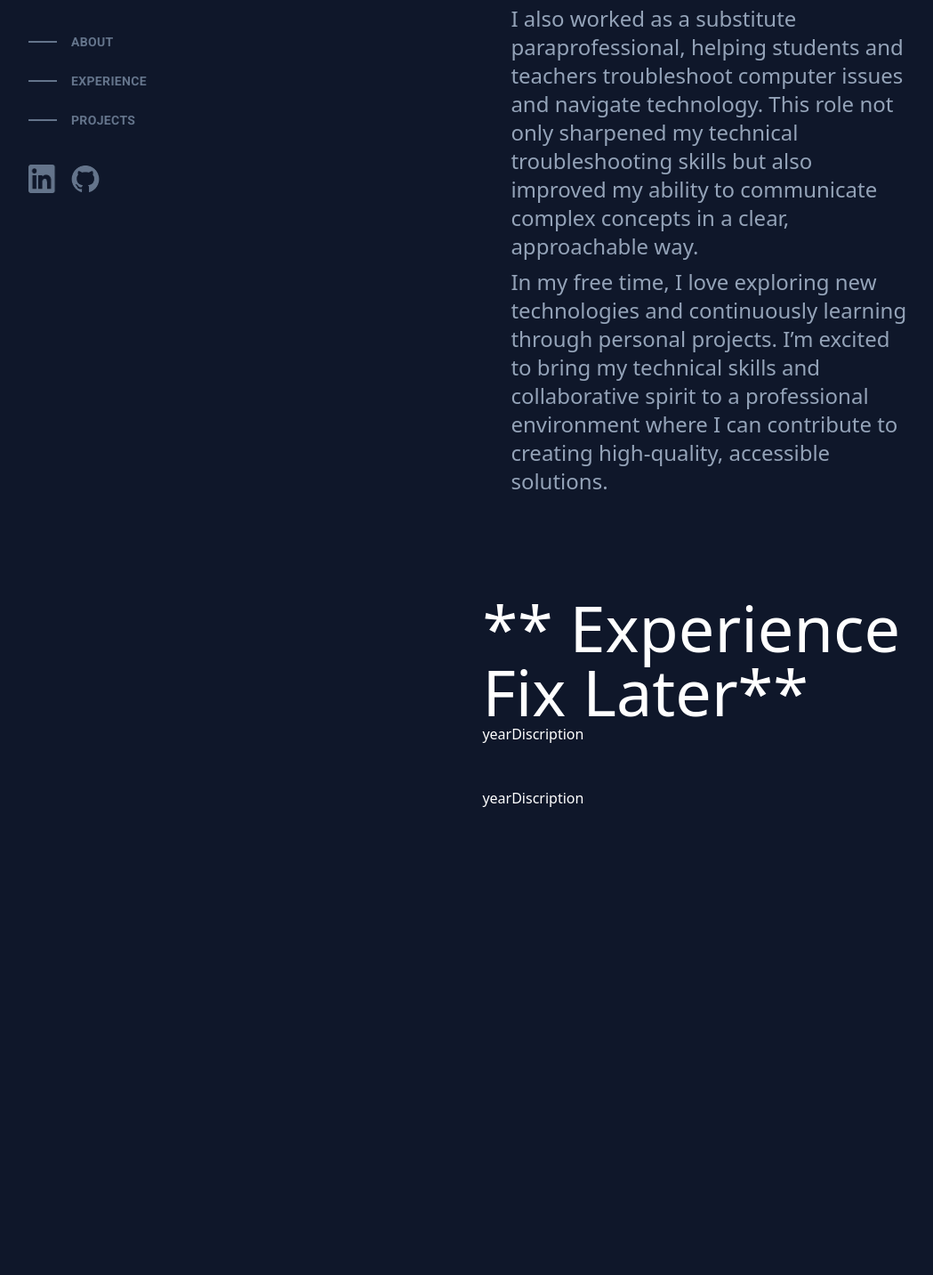
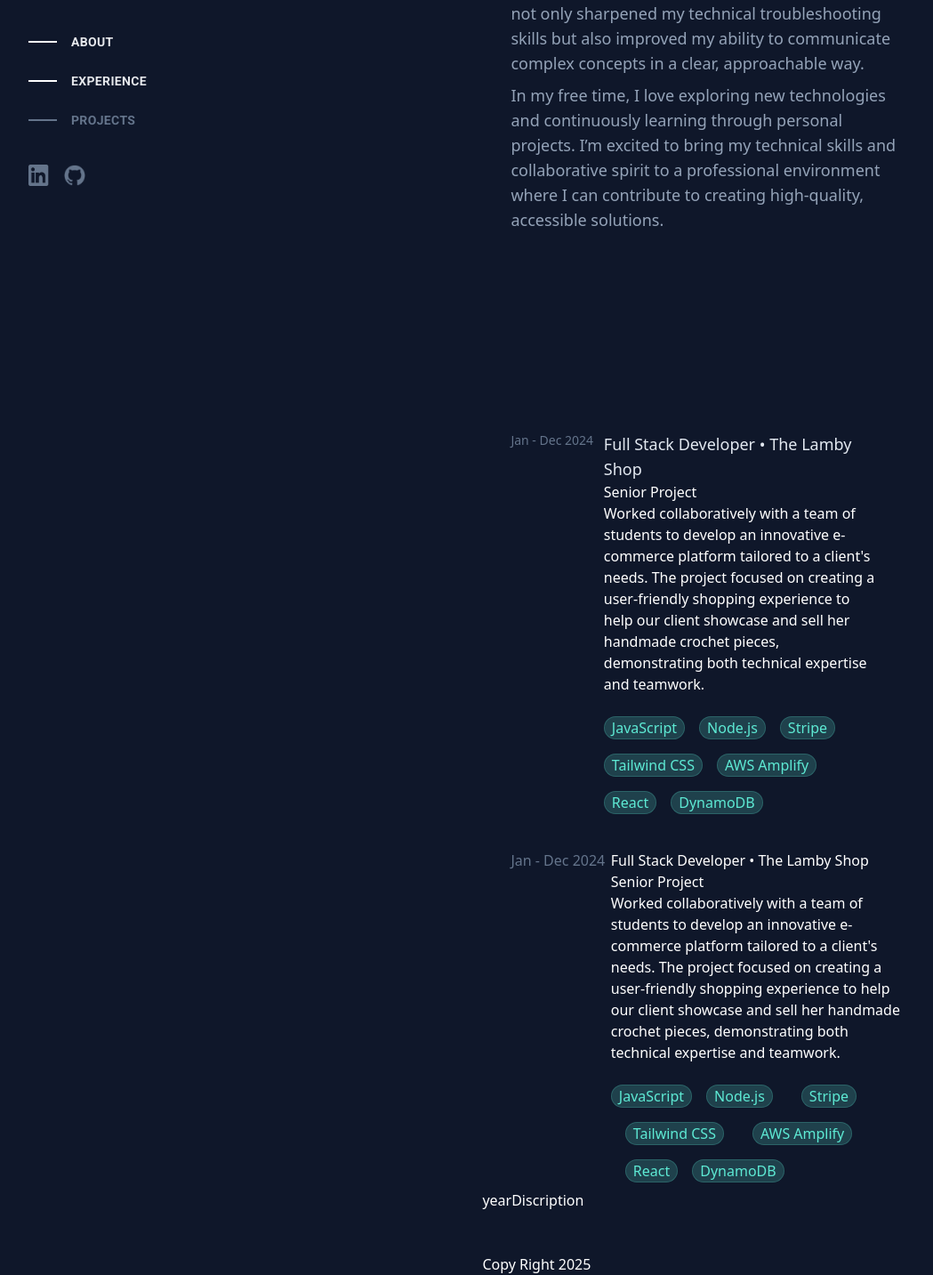
Before and after one commit to j-medrano/j-medrano.github.io, a React (Create React App) app: page / in a window 1280 px wide. Shown: the part 587-2020 px from the top of the page at 89% size, without its empty margins (80-1129 px from the left). Before the commit the page ends 1544 px from the top, so only its background shows below. Built offline with nearby package versions, Linux system fonts and the light colour scheme.

Commit message:
Added more design to the experience section and left side can bigger for the about experience and project when scrolling to the section on the right

```diff
--- a/src/App.js
+++ b/src/App.js
@@ -3,14 +3,58 @@ import Header from "./components/Header";
 import profile_pic from "./images/profile_pic.jpeg"; // Ensure you have the correct path
 import linkedin from "./images/linkedin.png"
 import github from "./images/github_icon.png"
-import { useRef } from "react";
-
+import { useRef, useState, useEffect } from "react";
 function App() {
   const aboutRef = useRef(null); // Create a reference for "About" section
   const experienceRef = useRef(null);
+  const [isAboutHovered, setIsAboutHovered] = useState(false);
+  const [isExperienceHovered, setIsExperienceHovered] = useState(false);
+
   const scrollToSection = (ref) => {
     ref.current?.scrollIntoView({ behavior: "smooth" });
   };
+const checkSectionVisibility = () => {
+  const aboutSection = aboutRef.current;
+  const experienceSection = experienceRef.current;
+
+  if (aboutSection && experienceSection) {
+    // Check if "About" section is in view
+    if (
+      aboutSection.getBoundingClientRect().top < window.innerHeight &&
+      aboutSection.getBoundingClientRect().bottom > 0
+    ) {
+      setIsAboutHovered(true);
+      setIsExperienceHovered(false); // Disable hover effect on Experience when About is visible
+    } else {
+      setIsAboutHovered(false);
+    }
+
+    // Check if "Experience" section is in view
+    if (
+      experienceSection.getBoundingClientRect().top < window.innerHeight/2 &&
+      experienceSection.getBoundingClientRect().bottom > 0
+    ) {
+      if (!isAboutHovered) {
+        setIsExperienceHovered(true); // Only highlight Experience if About is not highlighted
+      }
+    } else {
+      setIsExperienceHovered(false);
+    }
+
+
+  }
+  console.log('about ' + isAboutHovered)
+
+};
+
+
+
+  useEffect(() => {
+    window.addEventListener("scroll", checkSectionVisibility);
+    return () => {
+      window.removeEventListener("scroll", checkSectionVisibility);
+    };
+  }, []);
   return (
     <Router>
       <Header title="Jonathan Medrano" />
@@ -38,9 +82,9 @@ function App() {
               <li>
                 <a
                   onClick={() => scrollToSection(aboutRef)}
-                  className="group flex flex-row items-center text-[#64748b] pb-6 pt-12 hover:scale-105 hover:text-[#e5e7eb] transition-all duration-200">
-                  <div className="w-8 border border-[#64748b] transition-all duration-150 group-hover:w-20 group-hover:border-white"></div>
-                  <p className="pl-4 font-semibold text-sm tracking-wide transition-all duration-150 group-hover:text-lg">
+                  className={`group flex flex-row items-center text-[#64748b] pb-6 pt-12 hover:scale-105 transition-all duration-200 ${isAboutHovered ? "text-[#e5e7eb]" : "hover:text-[#e5e7eb]"}`}>
+                  <div className={`w-8 border border-[#64748b] transition-all duration-150 group-hover:w-20 group-hover:border-white ${isAboutHovered ? "text-[#e5e7eb] w-20 border-white" : "hover:text-[#e5e7eb]"}`}></div>
+                  <p className={`pl-4 font-semibold text-sm tracking-wide transition-all duration-150 group-hover:text-[1.25rem]  ${isAboutHovered ? "text-[1.25rem]" : "hover:text-[#e5e7eb]"}`}>
                     ABOUT
                   </p>
                 </a>
@@ -49,9 +93,11 @@ function App() {
               <li>
                 <a
                   onClick={() => scrollToSection(experienceRef)}
-                  className="group flex flex-row items-center text-[#64748b] pb-6 hover:scale-105 hover:text-[#e5e7eb] transition-all duration-200">
-                  <div className="w-8 border border-[#64748b] transition-all duration-150 group-hover:w-20 group-hover:border-white"></div>
-                  <p className="pl-4 font-semibold text-sm tracking-wide transition-all duration-150 group-hover:text-lg">
+                  className={`group flex flex-row items-center text-[#64748b] pb-6 hover:scale-105 transition-all duration-200 ${isExperienceHovered ? "text-[#e5e7eb]" : "hover:text-[#e5e7eb]"}`}>
+                  <div className={`w-8 border border-[#64748b] transition-all duration-150 group-hover:w-20 group-hover:border-white ${isExperienceHovered ? "text-[#e5e7eb] w-20 border-white" : "hover:text-[#e5e7eb]"}`}>
+
+                  </div>
+                  <p className={`pl-4 font-semibold text-sm tracking-wide transition-all duration-150 group-hover:text-[1.25rem] ${isExperienceHovered ? "text-[1.25rem]" : "hover:text-[#e5e7eb]"}`}>
                     EXPERIENCE
                   </p>
                 </a>
@@ -70,8 +116,8 @@ function App() {
           </div>
           {/* these are the images links */}
           <div className="flex flex-row  justify-start  w-full pt-10 gap-x-4">
-            <img src={linkedin} className="w-8 h-8 transition duration-200 hover:brightness-200" alt="linkedin"/>
-            <img src={github} className="w-8 h-8 transition duration-200 hover:brightness-200" alt="github"/>
+            <img src={linkedin} className="w-6 h-6 transition duration-200 hover:brightness-200" alt="linkedin"/>
+            <img src={github} className="w-6 h-6 transition duration-200 hover:brightness-200" alt="github"/>
 
           </div>
         </div>
@@ -80,46 +126,112 @@ function App() {
         <div className="lg:w-[55%] lg:ml-auto  text-white min-h-screen pr-8  lg:pl-8 text-[#94a3b8] sm:relative">
           {/* about section */}
           <div className="text-2xl pl-8 lg:hidden lg:block sticky bg-[#0f172a]/90 mt-24  py-6 top-0 z-20 text-[#e2e8f0] backdrop-blur-sm">ABOUT</div>
-          <div ref={aboutRef} className="lg:text-7xl border lg:h-20 opacity-0">**ABOUT Fix Later*</div>
 
-          <div  className="lg:text-7xl mb-22 text-[#94a3b8] lg:mb-28">
-            <p className=" ml-8 text-2xl pt-2">
+          <div ref={aboutRef} className="lg:text-7xl border lg:h-32 opacity-0">**ABOUT Fix Later*</div>
+
+          <div  className="lg:text-7xl text-lg mb-22 text-[#94a3b8] lg:mb-28">
+            <p className=" ml-8 text-lg pt-2 ">
                   Hi, I'm Jonathan—a recent Computer Science graduate from Sacramento State University with a passion for building innovative software solutions. During my studies,
                   I got hands-on experience in full-stack development and system analysis, particularly through my senior project where I built an e-commerce platform from scratch.
                   That project taught me how to design user-friendly interfaces, optimize database performance, and implement secure authentication.
                 </p>
-                <p className="ml-8 text-2xl pt-2">
+                <p className="ml-8 text-lg pt-2">
                   I also worked as a substitute paraprofessional, helping students and teachers troubleshoot computer issues and navigate technology.
                   This role not only sharpened my technical troubleshooting skills but also improved my ability to communicate complex concepts in a clear, approachable way.
                 </p>
-                <p className="ml-8 text-2xl pt-2">
+                <p className="ml-8 text-lg pt-2">
                   In my free time, I love exploring new technologies and continuously learning through personal projects.
                   I’m excited to bring my technical skills and collaborative spirit to a professional environment where I can contribute to creating high-quality, accessible solutions.
                 </p>
           </div>
 
           {/* experience section */}
-          <div ref={experienceRef} className="lg:text-7xl">** Experience Fix Later**
-            {/* <p className="ml-8 text-2xl pt-2">
-                Hi, I'm Jonathan—a recent Computer Science graduate from Sacramento State University with a passion for building innovative software solutions. During my studies,
-                I got hands-on experience in full-stack development and system analysis, particularly through my senior project where I built an e-commerce platform from scratch.
-                That project taught me how to design user-friendly interfaces, optimize database performance, and implement secure authentication.
-              </p>
-              <p className="ml-8 text-2xl pt-2">
-                I also worked as a substitute paraprofessional, helping students and teachers troubleshoot computer issues and navigate technology.
-                This role not only sharpened my technical troubleshooting skills but also improved my ability to communicate complex concepts in a clear, approachable way.
-              </p>
-              <p className="ml-8 text-2xl pt-2">
-                In my free time, I love exploring new technologies and continuously learning through personal projects.
-                I’m excited to bring my technical skills and collaborative spirit to a professional environment where I can contribute to creating high-quality, accessible solutions.
-              </p> */}
+          <div className="text-2xl pl-8  sm:block lg:hidden sticky bg-[#0f172a]/90 mt-24 py-6 top-0 z-20 text-[#e2e8f0] backdrop-blur-sm">
+              Experience
+          </div>
+          <div ref={experienceRef} className="lg:text-7xl border lg:h-20 opacity-0">Experience</div>
+          {/* <div ref={experienceRef} className="lg:text-7xl">** Experience Fix Later**</div> */}
 
-          </div>
 
-          <div className="flex flex-col">
-              <div className="flex flex-row pb-12">
-                <div>year</div>
-                <div>Discription</div>
+
+          <div className="flex flex-col  ">
+
+              <div className="flex flex-col sm:flex-col lg:flex-row group cursor-pointer px-8 py-8 lg:hover:bg-[#1f2937]/60 transition-all duration-300 rounded-md">
+                <div className="lg:w-1/4 mb-2 lg:mb-0 lg:pr-20 whitespace-nowrap text-[#64748b] font-medium text-sm">Jan - Dec 2024</div>
+                <div className="flex flex-col lg:w-3/4">
+                  <div className="lg:group-hover:text-[#5eead4] transition-all duration-300 hover:text-[#5eead4] text-[#e2e8f0] font-medium text-lg">
+                    Full Stack Developer • The Lamby Shop
+                  </div>
+                  <div>Senior Project</div>
+                  <div>
+                    Worked collaboratively with a team of students to develop an innovative e-commerce platform tailored to a client's needs.
+                    The project focused on creating a user-friendly shopping experience to help our client showcase and sell her handmade crochet pieces,
+                    demonstrating both technical expertise and teamwork.
+                  </div>
+                  <div className="mt-4 cursor-pointer">
+                    <p className=" border border-[#5eead4]/20 px-2 rounded-full bg-[#5eead4]/20 text-[#5eead4] inline-block w-fit mr-4 my-2 ">
+                      JavaScript
+                    </p>
+                    <p className=" border border-[#5eead4]/20 px-2 rounded-full bg-[#5eead4]/20 text-[#5eead4] inline-block w-fit mr-4 my-2">
+                      Node.js
+                    </p>
+                    <p className=" border border-[#5eead4]/20 px-2 rounded-full bg-[#5eead4]/20 text-[#5eead4] inline-block w-fit mr-4 my-2">
+                      Stripe
+                    </p>
+                    <p className=" border border-[#5eead4]/20 px-2 rounded-full bg-[#5eead4]/20 text-[#5eead4] inline-block w-fit mr-4 my-2">
+                      Tailwind CSS
+                    </p>
+                    <p className=" border border-[#5eead4]/20 px-2 rounded-full bg-[#5eead4]/20 text-[#5eead4] inline-block w-fit mr-4 my-2">
+                      AWS Amplify
+                    </p>
+                    <p className=" border border-[#5eead4]/20 px-2 rounded-full bg-[#5eead4]/20 text-[#5eead4] inline-block w-fit mr-4 my-2">
+                      React
+                    </p>
+                    <p className=" border border-[#5eead4]/20 px-2 rounded-full bg-[#5eead4]/20 text-[#5eead4] inline-block w-fit mr-4 my-2">
+                      DynamoDB
+                    </p>
+                  </div>
+
+
+                </div>
+              </div>
+
+              <div className="flex flex-col sm:flex-col lg:flex-row  cursor-pointer pl-8">
+                <div className="lg:w-1/4 mb-2 lg:mb-0 lg:pr-20 whitespace-nowrap text-[#64748b]">Jan - Dec 2024</div>
+                <div className="flex flex-col lg:w-3/4">
+                  <div>Full Stack Developer • The Lamby Shop</div>
+                  <div>Senior Project</div>
+                  <div>
+                    Worked collaboratively with a team of students to develop an innovative e-commerce platform tailored to a client's needs.
+                    The project focused on creating a user-friendly shopping experience to help our client showcase and sell her handmade crochet pieces,
+                    demonstrating both technical expertise and teamwork.
+                  </div>
+                  <div className="mt-4 cursor-pointer">
+                    <p className=" border border-[#5eead4]/20 px-2 rounded-full bg-[#5eead4]/20 text-[#5eead4] inline-block w-fit ">
+                      JavaScript
+                    </p>
+                    <p className=" border border-[#5eead4]/20 px-2 rounded-full bg-[#5eead4]/20 text-[#5eead4] inline-block w-fit mx-4 my-2">
+                      Node.js
+                    </p>
+                    <p className=" border border-[#5eead4]/20 px-2 rounded-full bg-[#5eead4]/20 text-[#5eead4] inline-block w-fit mx-4 my-2">
+                      Stripe
+                    </p>
+                    <p className=" border border-[#5eead4]/20 px-2 rounded-full bg-[#5eead4]/20 text-[#5eead4] inline-block w-fit mx-4 my-2">
+                      Tailwind CSS
+                    </p>
+                    <p className=" border border-[#5eead4]/20 px-2 rounded-full bg-[#5eead4]/20 text-[#5eead4] inline-block w-fit mx-4 my-2">
+                      AWS Amplify
+                    </p>
+                    <p className=" border border-[#5eead4]/20 px-2 rounded-full bg-[#5eead4]/20 text-[#5eead4] inline-block w-fit mx-4 my-2">
+                      React
+                    </p>
+                    <p className=" border border-[#5eead4]/20 px-2 rounded-full bg-[#5eead4]/20 text-[#5eead4] inline-block w-fit">
+                      DynamoDB
+                    </p>
+                  </div>
+
+
+                </div>
               </div>
 
               <div className="flex flex-row pb-12">
@@ -129,6 +241,9 @@ function App() {
 
           </div>
           {/* project sections */}
+
+
+          <footer>Copy Right 2025</footer>
         </div>
       </div>
     </Router>
```
